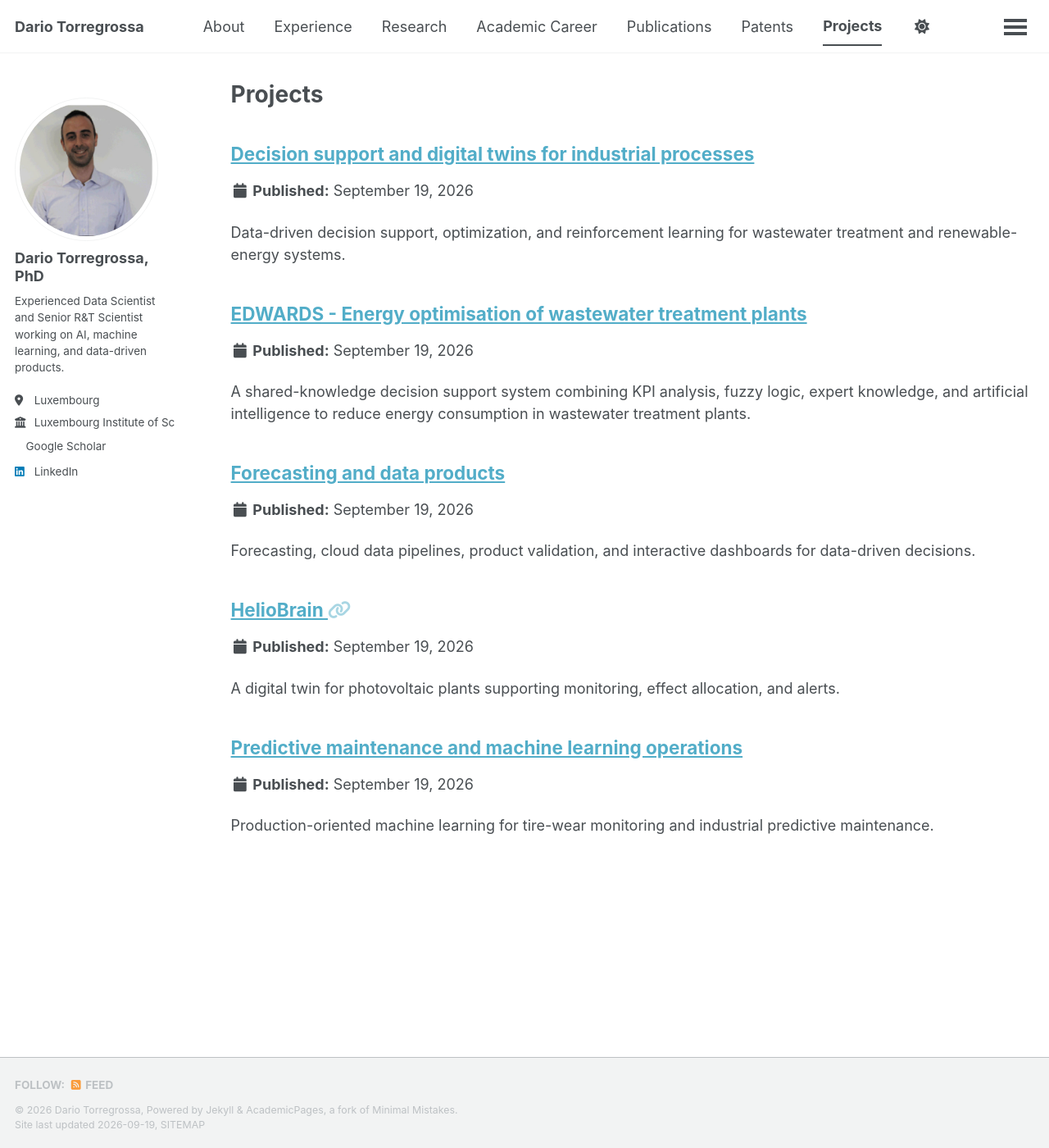
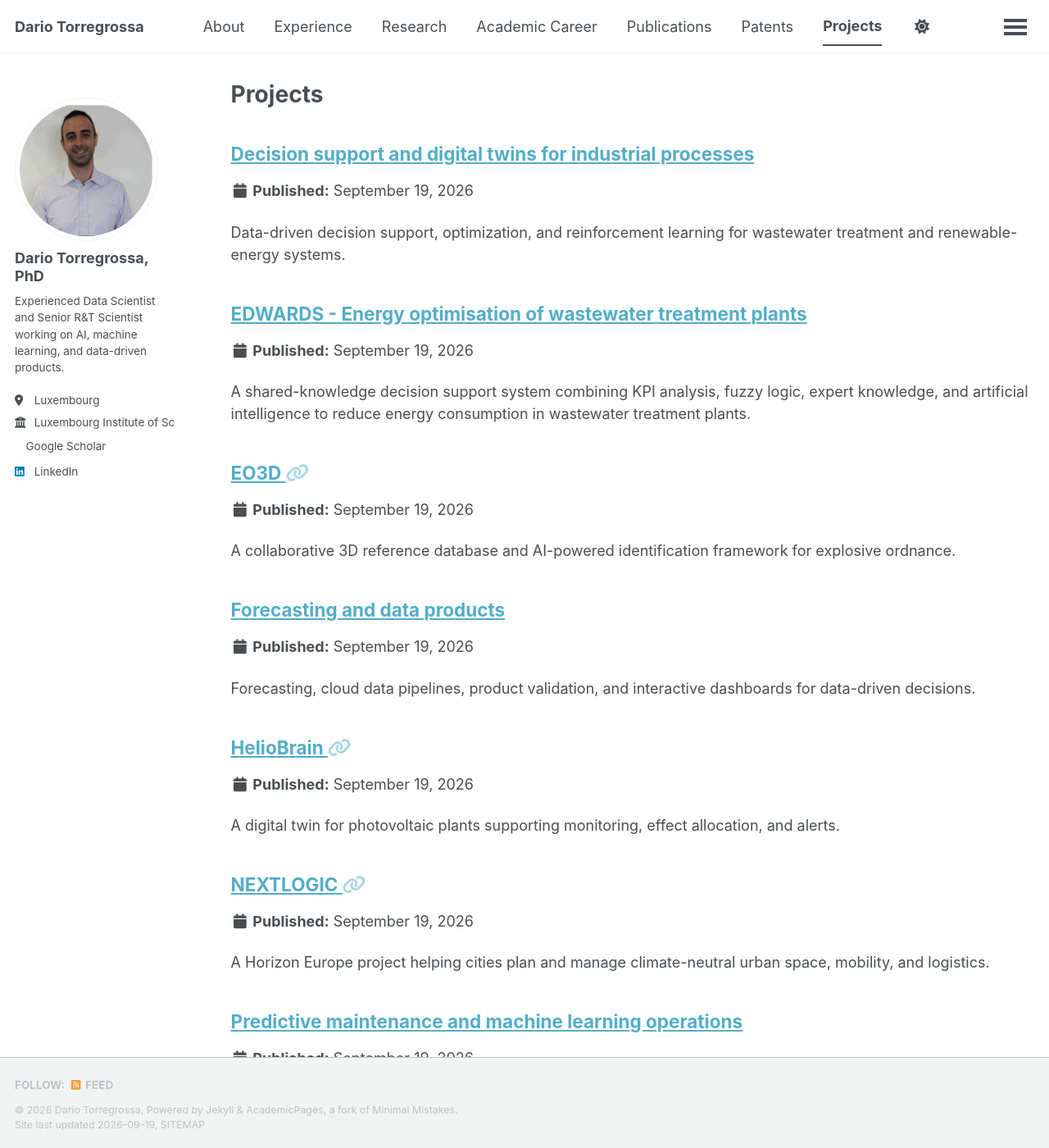
Before and after one commit to dario-torregrossa-private/curriculum, a Jekyll site: the page built from _pages/portfolio.html, in a window 1280 px wide and 1400 px high. Shown: the whole window at 82% size. Built offline with Jekyll 4.4.1, drawn with Linux system fonts in a browser that asks for light colours; a style sheet for code colours, icons or effects is not loaded; part of the change alters nothing that is shown.

Commit message:
add eo3d and nextlogic

```diff
--- a/_includes/footer.html
+++ b/_includes/footer.html
@@ -21,5 +21,5 @@
 
 <div class="page__footer-copyright">
   &copy; {{ site.time | date: '%Y' }} {{ site.name | default: site.title }}, {{ site.data.ui-text[site.locale].powered_by | default: "Powered by" }} <a href="https://jekyllrb.com" rel="nofollow">Jekyll</a> &amp; <a href="https://github.com/academicpages/academicpages.github.io">AcademicPages</a>, a fork of <a href="https://mademistakes.com/work/minimal-mistakes-jekyll-theme/" rel="nofollow">Minimal Mistakes</a>.<br />
-  Site last updated {{ "now" | date: '%Y-%m-%d' }}, <a href="/sitemap/" style="text-transform: uppercase;">{{ site.data.ui-text[site.locale].site_map | default: "Sitemap" }}</a>
+  Site last updated {{ "now" | date: '%Y-%m-%d' }}, <a href="{{ base_path }}/sitemap/" style="text-transform: uppercase;">{{ site.data.ui-text[site.locale].site_map | default: "Sitemap" }}</a>
 </div>
--- a/_includes/head/custom.html
+++ b/_includes/head/custom.html
@@ -16,7 +16,7 @@
 <link rel="icon" type="image/png" href="{{ base_path }}/images/favicon-32x32.png" sizes="32x32"/>
 <link rel="icon" type="image/png" href="{{ base_path }}/images/favicon-192x192.png" sizes="192x192"/>
 <link rel="manifest" href="{{ base_path }}/images/manifest.json"/>
-<link rel="icon" href="/images/favicon.ico"/>
+<link rel="icon" href="{{ base_path }}/images/favicon.ico"/>
 <meta name="theme-color" content="var(--global-bg-color)"/>
 
 <!-- end custom head snippets -->
--- /dev/null
+++ b/_portfolio/eo3d.md
@@ -0,0 +1,25 @@
+---
+title: "EO3D"
+excerpt: "A collaborative 3D reference database and AI-powered identification framework for explosive ordnance."
+collection: portfolio
+link: "https://researchportal.list.lu/projects/detail/eo3d"
+---
+
+**Role: Tech leader**
+I am in charge of technological development and dissemination. In particular: assess the problem, identify and develop the correct Machine Learning techniques, make the algorithm reacheable via API and disseminate results trough publications.
+
+EO3D is a project developing a collaborative 3D reference database to improve explosive ordnance (EO) identification. The platform combines 3D models, technical metadata, images, surface scans, volumetric data, and material information through data fusion.
+
+The project includes:
+
+- AI-enhanced feature extraction and enrichment of legacy data
+- AI tools for object detection
+- Supervised reinforcement learning that integrates human feedback
+- Scalable cloud infrastructure for 3D reconstruction and analysis
+- Interactive, game-style interfaces for EO identification
+
+The project aims to provide an open-source framework for 3D digitisation and AI-powered identification, supporting safer and more effective decision-making in humanitarian demining. LIST is developing the interfaces and AI tools in collaboration with the Geneva International Centre for Humanitarian Demining (GICHD).
+
+
+
+More information is available on the [LIST Research Portal](https://researchportal.list.lu/projects/detail/eo3d).
--- /dev/null
+++ b/_portfolio/nextlogic.md
@@ -0,0 +1,34 @@
+---
+title: "NEXTLOGIC"
+excerpt: "A Horizon Europe project helping cities plan and manage climate-neutral urban space, mobility, and logistics."
+collection: portfolio
+link: "https://www.nextlogic-project.eu/"
+---
+
+**Roles: Task leader and technical contributor**
+
+NEXTLOGIC is a Horizon Europe project supporting cities in their transition to climate neutrality by rethinking how urban space, mobility, and logistics are planned and managed.
+
+The project develops a collaborative digital platform that enables cities to simulate, test, and optimise solutions before implementing them in the real world. It combines real-time data, geospatial analytics, and immersive visual tools to support decisions for businesses, citizens, and the environment.
+
+The project brings together cities, logistics operators, local authorities, and citizens to co-design solutions such as:
+
+- Zero-emission urban microhubs
+- Smart loading and unloading zones
+- Fifteen-minute multimodal hubs
+- Incentive-based behavioural change mechanisms
+
+
+**Task leader for T2.4: Digital ToolBox**
+Objective: create a toolbox able to integrate several digital twins for co-design of mobility solutions.
+My role: Task coordination between partners, requirement definition, development coordination.
+
+
+**Technical contributor for T3.4: Electrification**
+Objective: create a Local Digital Twin to monitor EV charging station, forecast electricity demand and plan installation of new charging station.
+Target cities: Le Hague, Bergamo, Differdange.
+My role: Technical contributor for algorithm development.
+
+
+
+More information is available on the [NEXTLOGIC project website](https://www.nextlogic-project.eu/).
```
